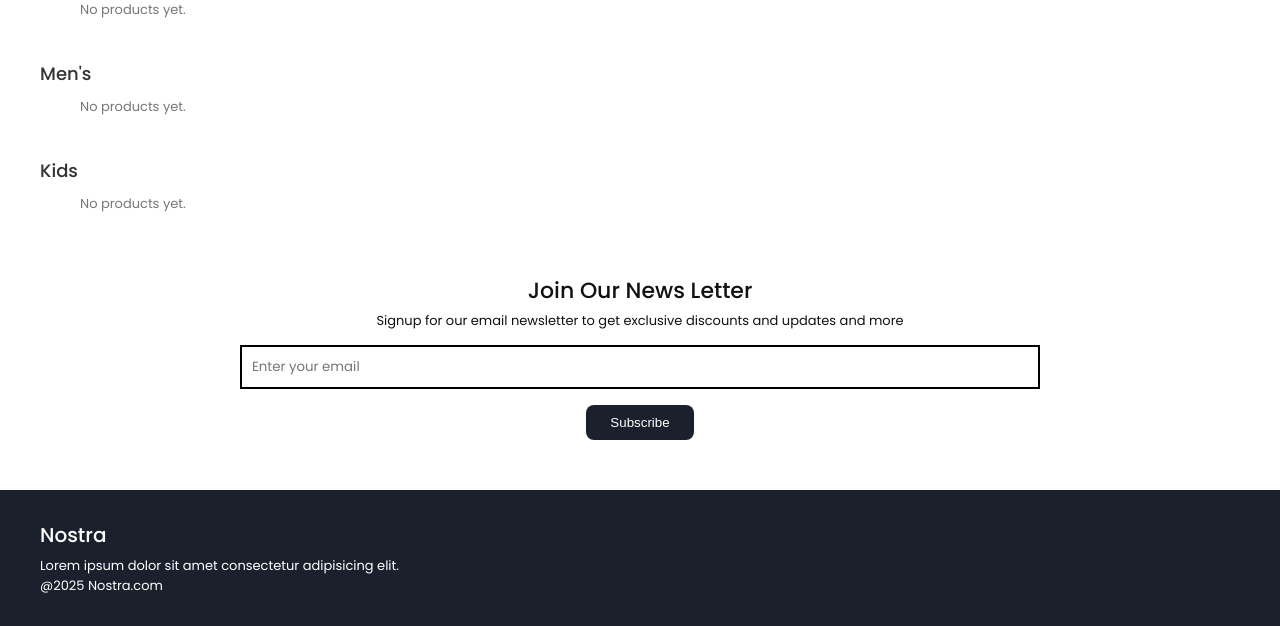
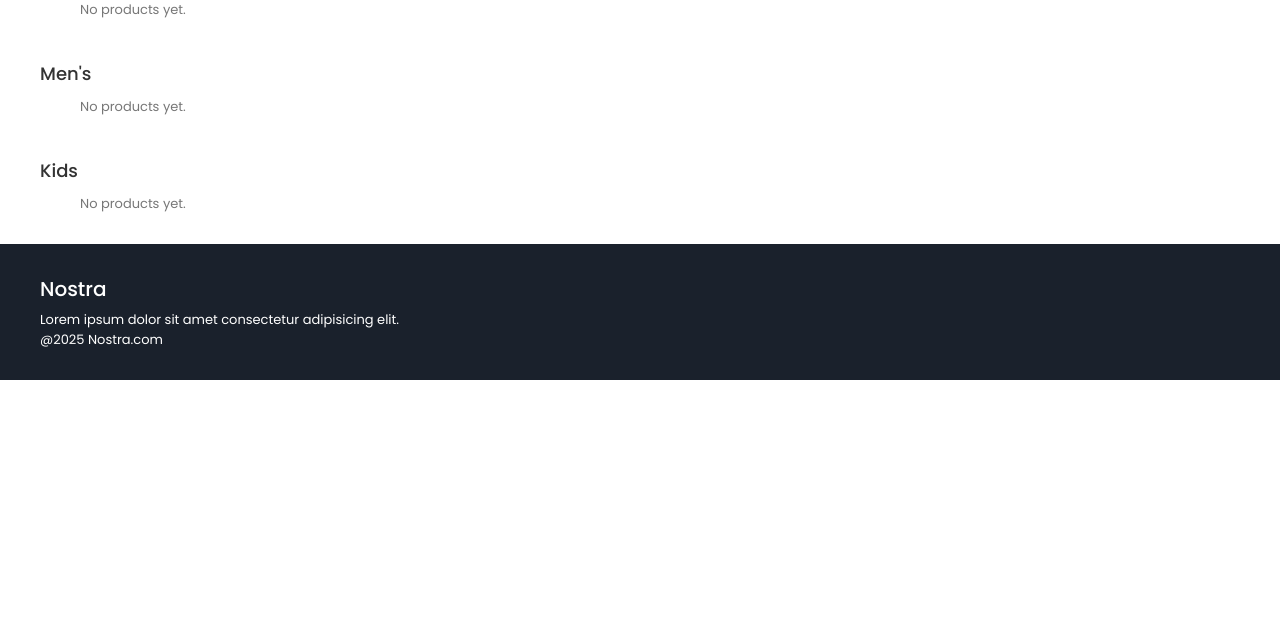
Before and after one commit to Jayasri-0705/Nostra, a Django app: page / in a window 1280 px wide. Shown: the part 1283-1909 px from the top of the page. After the commit the page ends 1663 px from the top, so only its background shows below. Run offline with Django 5.2, Linux system fonts and the light colour scheme; data that the repository does not hold is empty.

Commit message:
Remove newsletter section

```diff
--- a/store/templates/Store/store.html
+++ b/store/templates/Store/store.html
@@ -59,11 +59,4 @@
     </div>
 {% endfor %}
 
-<section class="newsletter">
-    <h2>Join Our News Letter</h2>
-    <p>Signup for our email newsletter to get exclusive discounts and updates and more</p>
-    <input type="email" placeholder="Enter your email">
-    <button type="button">Subscribe</button>
-</section>
-
 {% endblock content %}
```
Also changed, not shown: frontend/src/pages/Home.jsx (+0 -7 lines).
